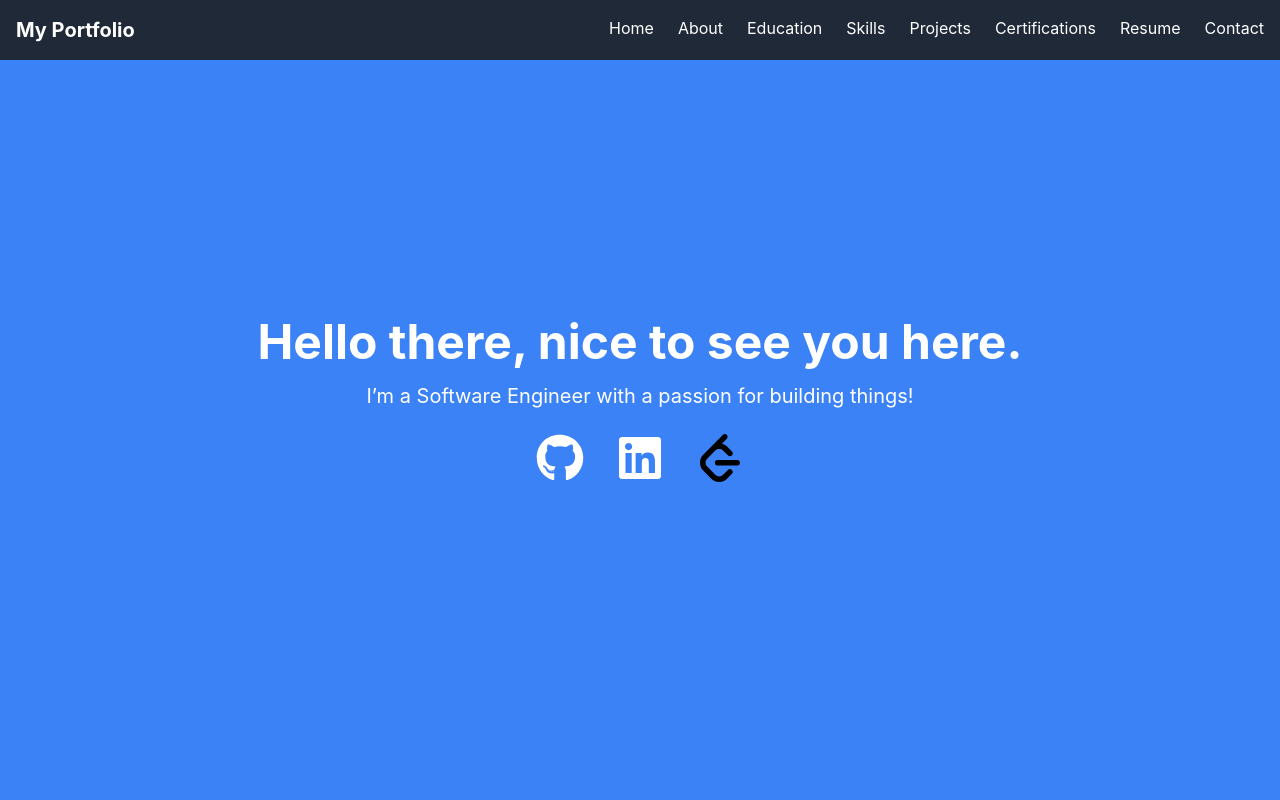
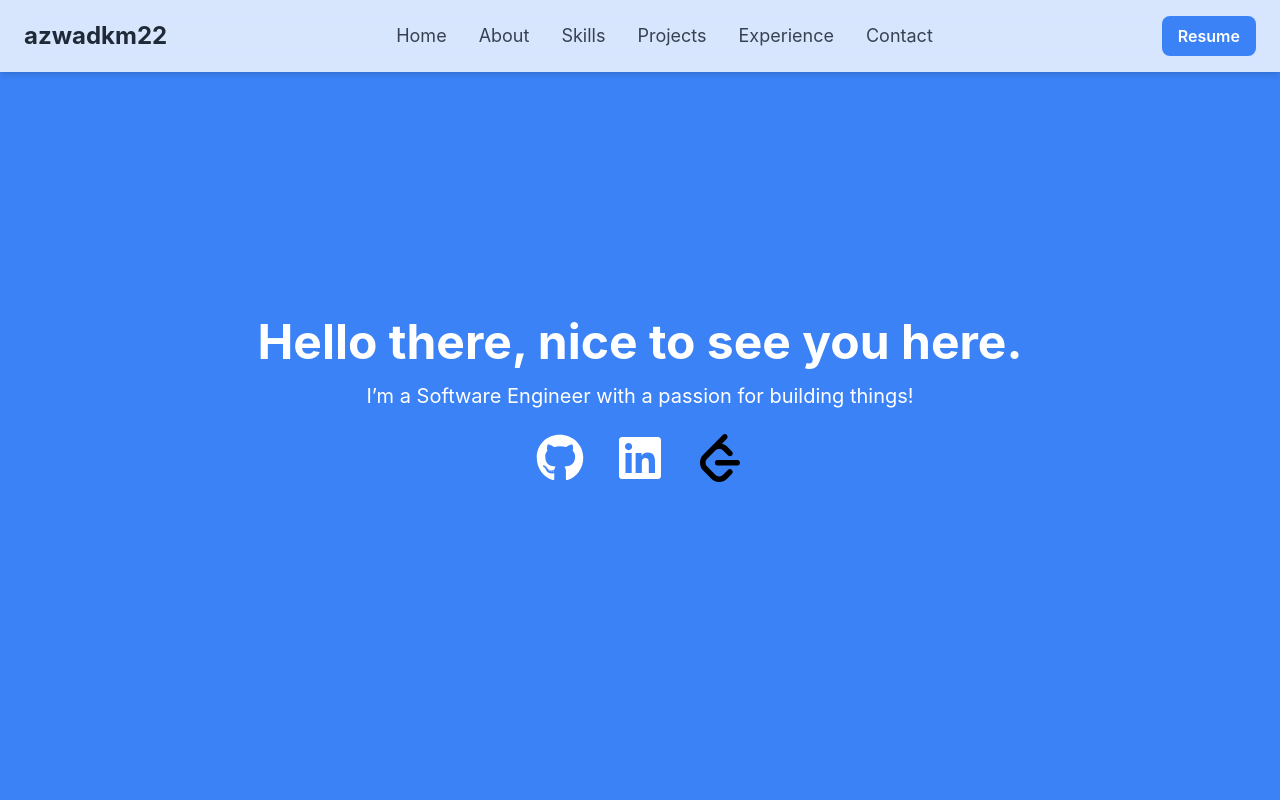
Before and after one commit to azwadkm22/Portfolio, a React (Create React App) app: page / in a window 1280 px wide. Shown: the top 800 px of the page. Built offline with nearby package versions, Linux system fonts and the light colour scheme.

Commit message:
Changed Navbar design

```diff
--- a/src/components/Navbar.js
+++ b/src/components/Navbar.js
@@ -1,39 +1,58 @@
 // src/components/Navbar.js
 import React from 'react';
-import { Link } from 'react-scroll';
 
 function Navbar() {
+    const navItems = ["Home", "About", "Skills", "Projects", "Experience", "Contact"];
+
     return (
-        <nav className="fixed top-0 w-full bg-gray-800 text-white p-4 z-10">
-            <div className="container mx-auto flex justify-between">
-                <h1 className="text-xl font-bold">My Portfolio</h1>
-                <ul className="flex space-x-6">
-                    <li>
-                        <Link to="home" smooth={true} duration={500}>Home</Link>
-                    </li>
-                    <li>
-                        <Link to="about" smooth={true} duration={500}>About</Link>
-                    </li>
-                    <li>
-                        <Link to="education" smooth={true} duration={500}>Education</Link>
-                    </li>
-                    <li>
-                        <Link to="skills" smooth={true} duration={500}>Skills</Link>
-                    </li>
-                    <li>
-                        <Link to="projects" smooth={true} duration={500}>Projects</Link>
-                    </li>
-                    <li>
-                        <Link to="certifications" smooth={true} duration={500}>Certifications</Link>
-                    </li>
-                    <li>
-                        <a href="/Resume.pdf" target="_blank" rel="noopener noreferrer">Resume</a>
-                    </li>
-                    <li>
-                        <Link to="contact" smooth={true} duration={500}>Contact</Link>
-                    </li>
+        <nav className="fixed w-full bg-white/80 backdrop-blur-md shadow-md py-4 z-50">
+            <div className="container mx-auto flex items-center justify-between px-6">
+                {/* Logo */}
+                <div className="text-2xl font-bold text-gray-800 hover:text-blue-500 transition duration-300">
+                    <a href="#home">azwadkm22</a>
+                </div>
 
+                {/* Nav Links */}
+                <ul className="hidden md:flex space-x-8 text-lg">
+                    {navItems.map((item, index) => (
+                        <li key={index}>
+                            <a
+                                href={`#${item.toLowerCase()}`}
+                                className="text-gray-700 hover:text-blue-500 transition duration-300"
+                            >
+                                {item}
+                            </a>
+                        </li>
+                    ))}
                 </ul>
+
+                {/* Resume Button */}
+                <a
+                    href="/path/to/your_resume.pdf"
+                    target="_blank"
+                    rel="noopener noreferrer"
+                    className="hidden md:inline-block px-4 py-2 bg-blue-500 text-white font-semibold rounded-lg hover:bg-blue-600 transition duration-300"
+                >
+                    Resume
+                </a>
+
+                {/* Mobile Menu Button */}
+                <div className="md:hidden text-gray-700 cursor-pointer">
+                    <svg
+                        xmlns="http://www.w3.org/2000/svg"
+                        className="h-6 w-6"
+                        fill="none"
+                        viewBox="0 0 24 24"
+                        stroke="currentColor"
+                    >
+                        <path
+                            strokeLinecap="round"
+                            strokeLinejoin="round"
+                            strokeWidth="2"
+                            d="M4 6h16M4 12h16M4 18h16"
+                        />
+                    </svg>
+                </div>
             </div>
         </nav>
     );
```
